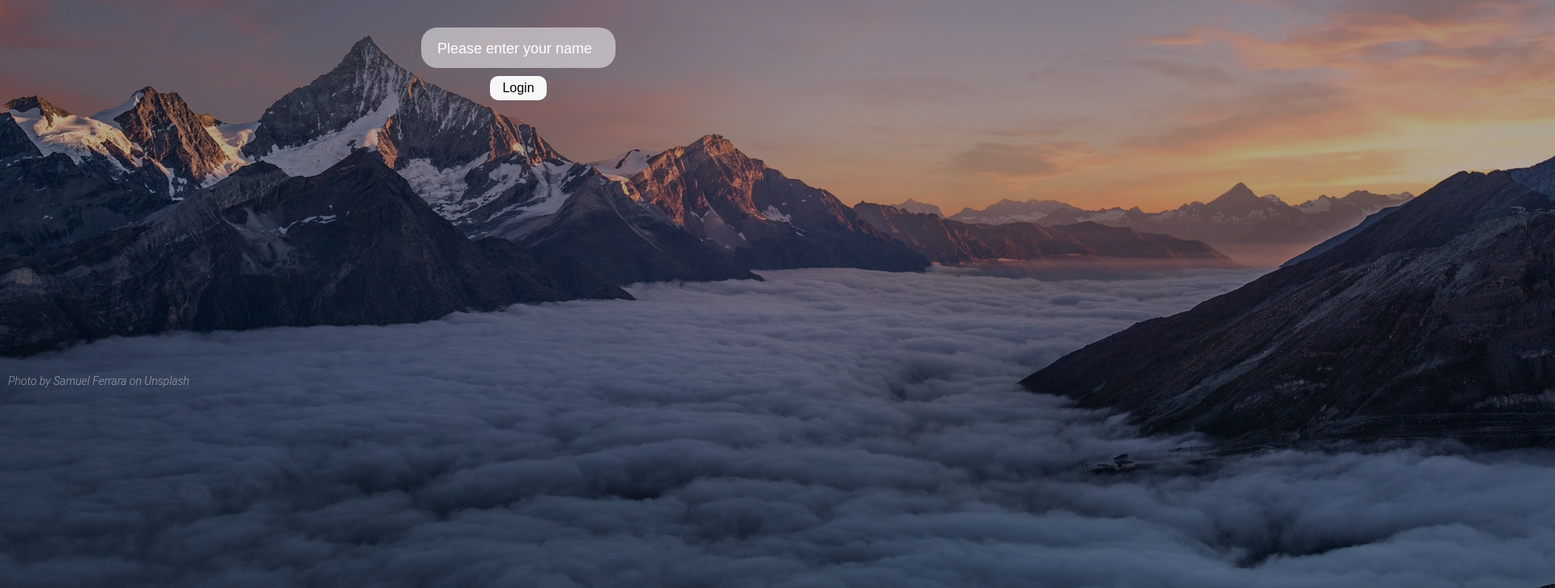
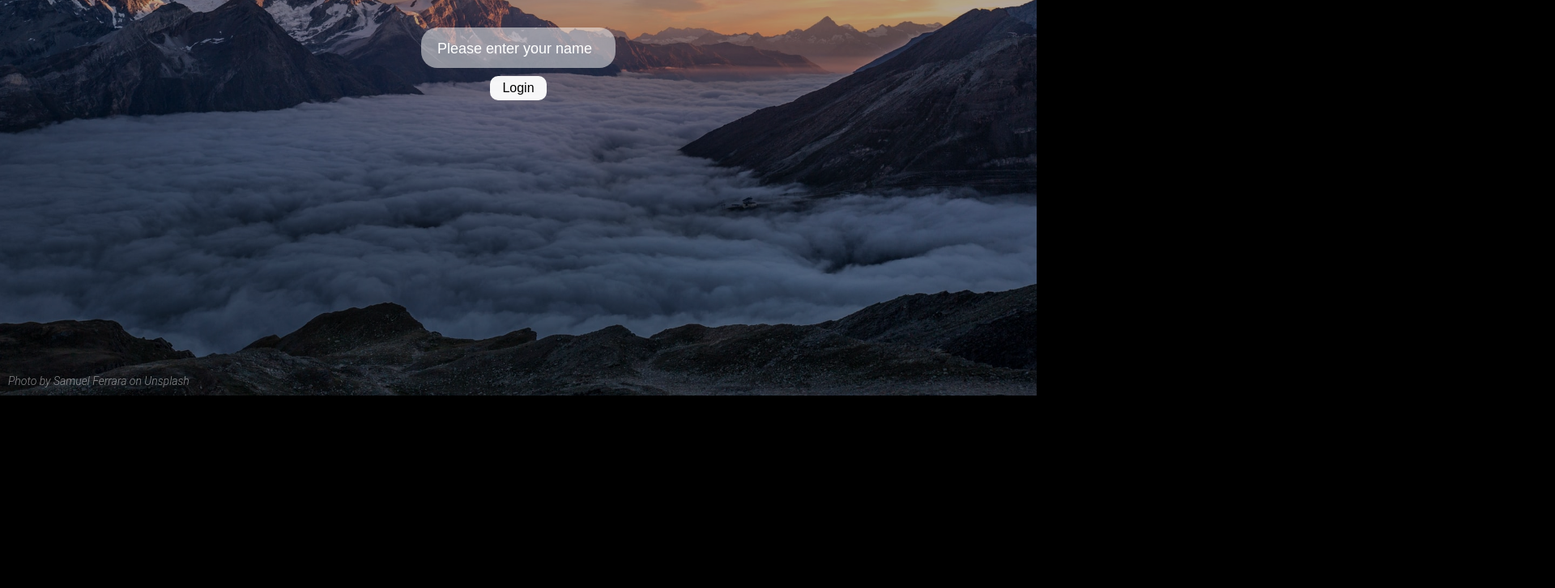
Before and after one commit to eobeobeo/jsChallenge, a plain HTML site: page index.html in a window 1280 px wide. Shown: the part 311-1038 px from the top of the page at 81% size, 1920 px wide, since content can reach past the window. After the commit the page ends 800 px from the top, so only its background shows below. Drawn offline with Linux system fonts and the light colour scheme.

Commit message:
Update style.css

```diff
--- a/css/style.css
+++ b/css/style.css
@@ -382,7 +382,9 @@ a {
     position: absolute;
     left: 0;
     top: 0;
-    background-size: cover;
+    width: 100%;
+    height: 100%;
+    object-fit: cover;
     opacity: 0.7;
 }
 
```
